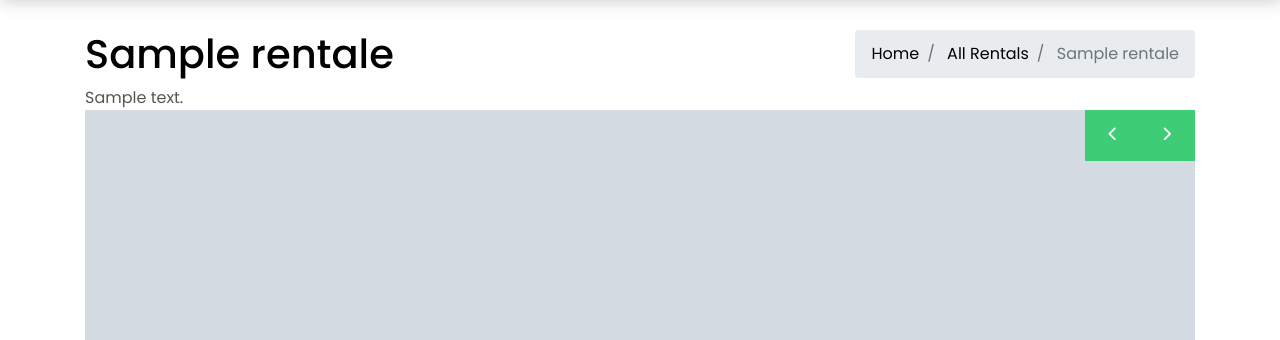
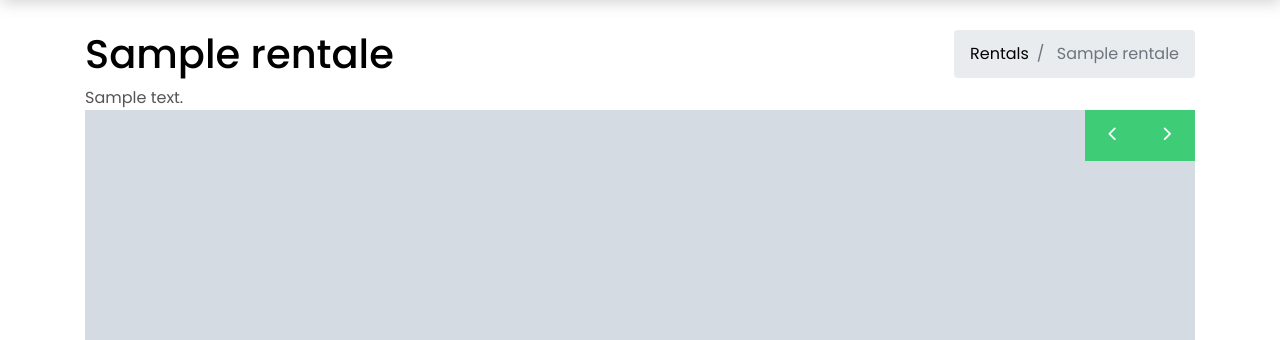
Before and after one commit to Sagar0201/Rentomatic-Homes, a Django app: page /customers/Rentals/?Rental=1 in a window 1280 px wide. Shown: the part 114-454 px from the top of the page. Run offline with Django 3.2, Linux system fonts and the light colour scheme; tables that the repository leaves empty hold one stand-in row (values such as "Sample post"); grey boxes marked "Sample" are stand-in pictures; some libraries are stand-ins or nearby versions.

Commit message:
fix bugs

```diff
--- a/templates/customers/Rental.html
+++ b/templates/customers/Rental.html
@@ -20,10 +20,7 @@
                 <nav aria-label="breadcrumb" class="breadcrumb-box d-flex justify-content-lg-end">
                     <ol class="breadcrumb">
                         <li class="breadcrumb-item">
-                            <a href="{% url 'home' %}">Home</a>
-                        </li>
-                        <li class="breadcrumb-item">
-                            <a href="{% url 'AllRentals' %}">All Rentals</a>
+                            <a href="{% url 'AllRentals' %}">Rentals</a>
                         </li>
                         <li class="breadcrumb-item active" aria-current="page">
                             {{Rental.home_name}}
```
